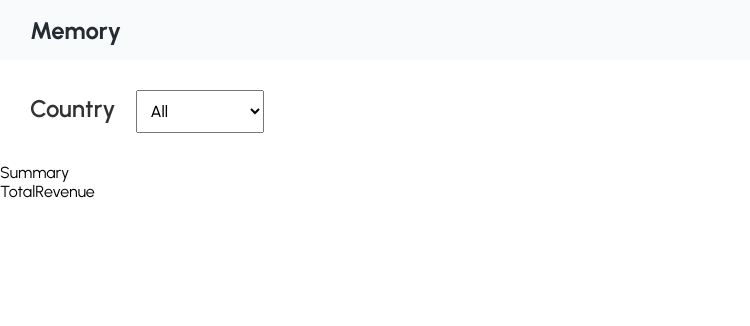
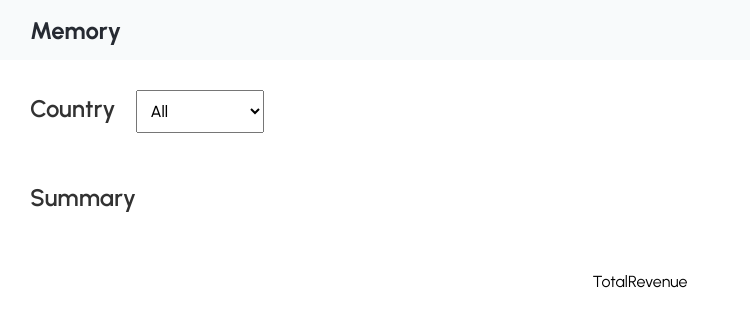
Before and after one commit to kevinkotcherga/ecommerce-dashboard, a React (Create React App) app in the folder client/: page / in a window 1280 px wide. Shown: the top 326 px of the page, without its empty margins (0-750 px from the left). Built offline with nearby package versions, Linux system fonts and the light colour scheme; no server answers.

Commit message:
feat(pages) : ajout de style.scss sur summary, title et widget dans Home

```diff
--- a/client/src/pages/home/Home.jsx
+++ b/client/src/pages/home/Home.jsx
@@ -19,7 +19,7 @@ const Home = () => {
 
   // setCountry récupère la valeur du pays sélectionné dans handleFilters()
   const [country, setCountry] = useState({});
-  // À chaque changement d'option du select, handleFilters récupère l'information du pays choisi
+  // À chaque changement d'option du Select, handleFilters récupère l'information du pays choisi
   const handleFilters = (element) => {
     const value = element.target.value;
     // Le pays choisi est stocké dans setCountry
@@ -32,7 +32,7 @@ const Home = () => {
   useEffect(() => {
     const getCountries = async () => {
       try {
-        // Axios appelle l'api de recherche et lui donne la valeur d'un pays sélectionné s'il y en a un
+        // Axios appelle l'api de recherche et lui donne la valeur d'un pays sélectionné si elle existe
         const response = await axios.get(country === 'All' ? '/search.json' : `/search.json?q=${country}`);
         // La donnée récupérée par axios est stocké dans setFilteredCountries
         setFilteredCountries(response.data.orders)
@@ -41,7 +41,7 @@ const Home = () => {
     getCountries();
   }, [country]);
 
-  // Si rien n'est contenu dans filteredCountries alors il est vide et ne créer pas d'erreurs
+  // Si rien n'est contenu dans filteredCountries alors le tableau est vide et ne créer pas d'erreurs
   const array = filteredCountries || [];
 
   return (
--- a/client/src/pages/home/home.scss
+++ b/client/src/pages/home/home.scss
@@ -11,4 +11,19 @@
       color: #323232;
     }
   }
+
+  .home__summary {
+    margin-top: 50px;
+    .home__title {
+      font-size: 3vh;
+      font-weight: 600;
+      color: #323232;
+      margin-left: 30px;
+    }
+    .home__widgets {
+      display: flex;
+      justify-content: space-around;
+      margin: 60px 0px 100px 0px;
+    }
+  }
 }
```
